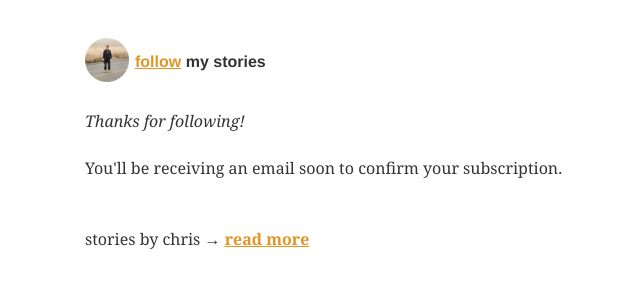
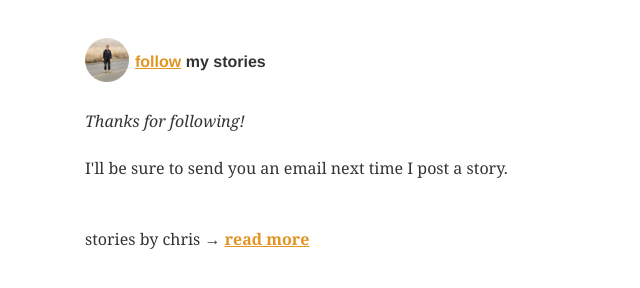
Before and after one commit to chrishunt/stories, a Gatsby site: page /success in a window 1280 px wide. Shown: the whole page, without its empty margins (205-845 px from the left). Built offline with nearby package versions, Linux system fonts and the light colour scheme; Gatsby itself is replaced by a stand-in of ours.

Commit message:
Update 'thanks' message

```diff
--- a/src/pages/success.js
+++ b/src/pages/success.js
@@ -37,8 +37,7 @@ const SuccessPage = () => (
       <em>Thanks for following!</em>
     </p>
     <p>
-      You'll be receiving an email soon to confirm your
-      subscription.
+      I'll be sure to send you an email next time I post a story.
     </p>
   </div>
   </Layout>
```
